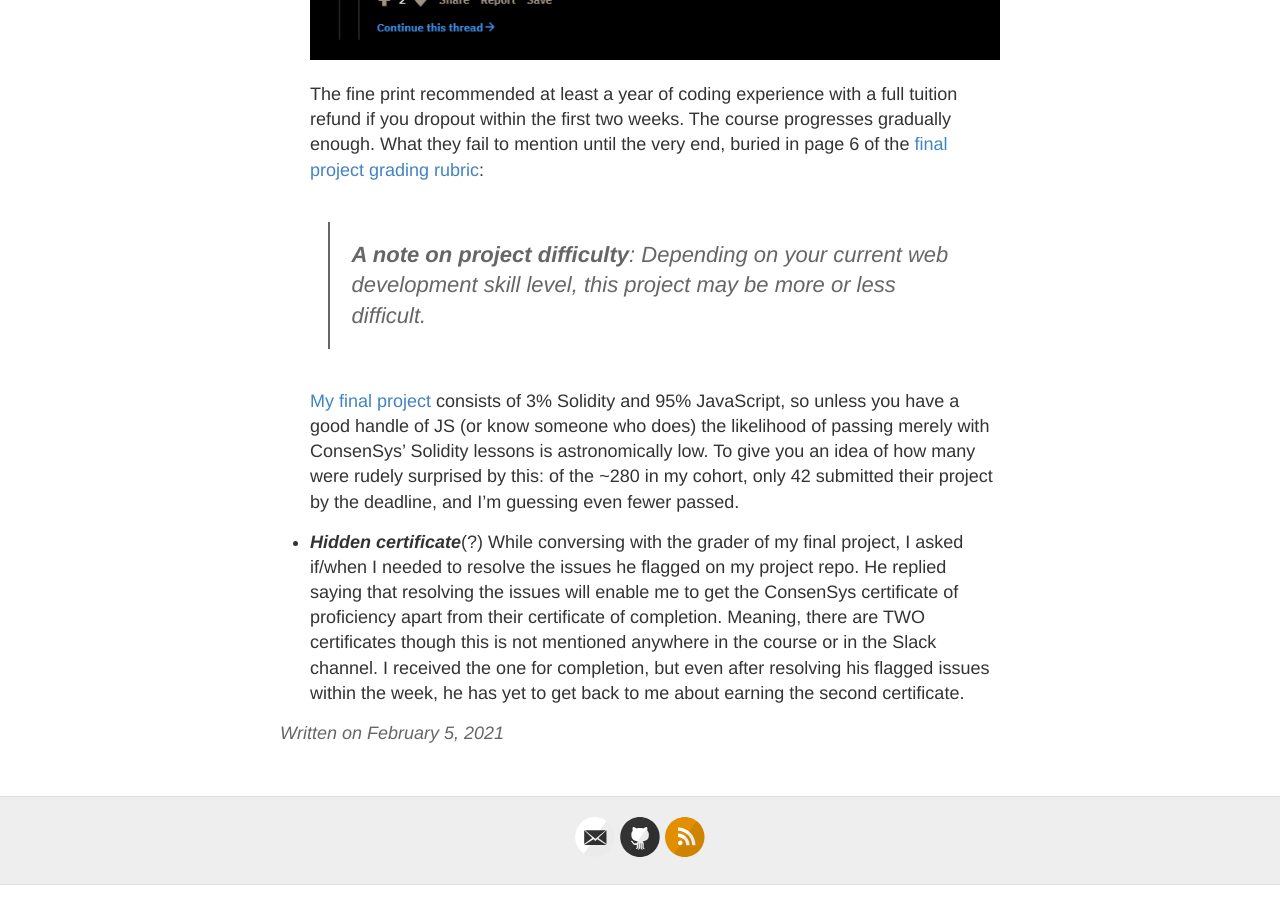
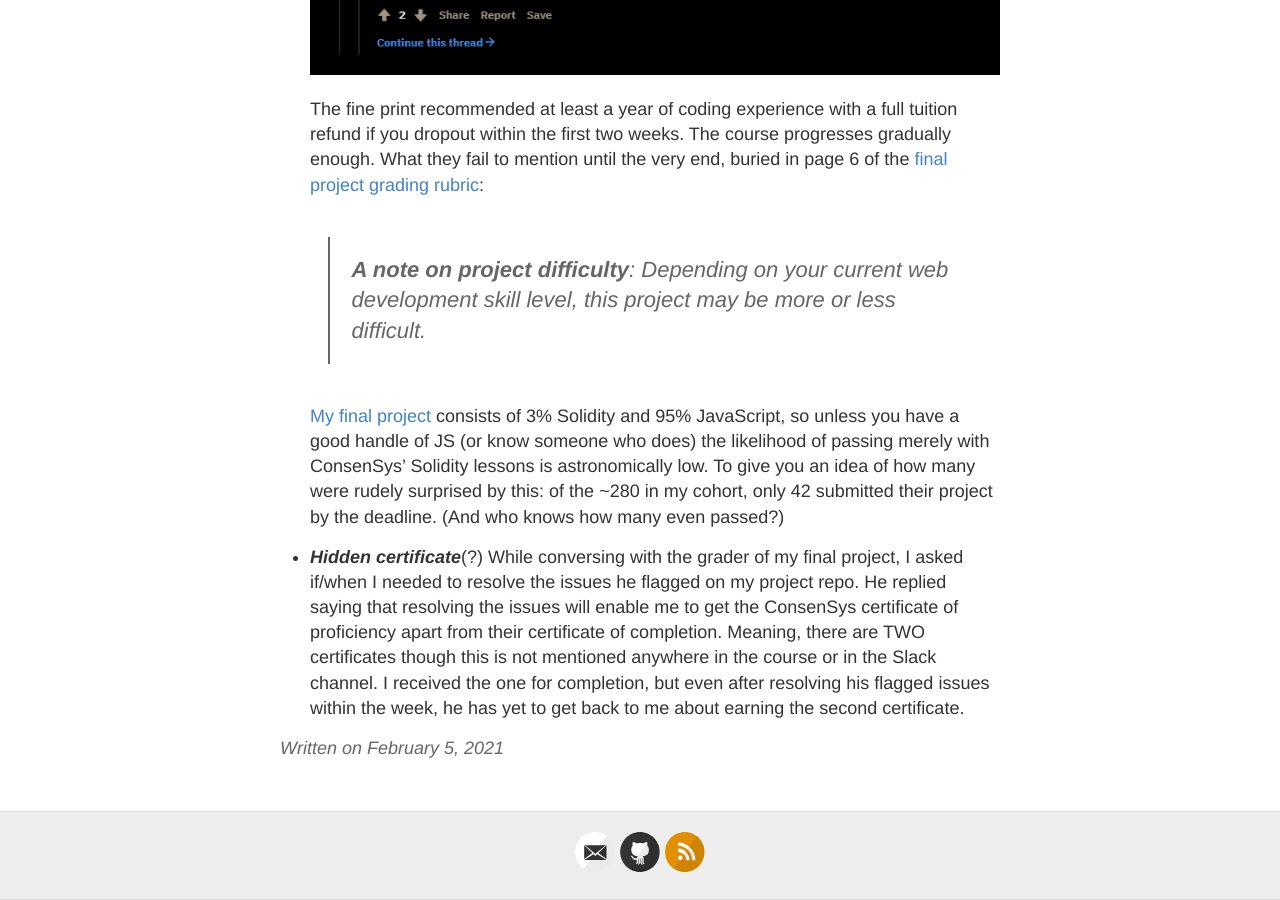
Before and after one commit to poastmil/junsunglee.com, a Jekyll site: the page built from _posts/2021-2-5-ConsenSys-Blockchain-Developer-Bootcamp.md, in a window 1280 px wide and 900 px high, scrolled down 2289 px. Built offline with Jekyll 4.4.1, drawn with Linux system fonts in a browser that asks for light colours; some of the changed text lies outside the part shown.

Commit message:
Update 2021-2-5-ConsenSys-Blockchain-Developer-Bootcamp.md

```diff
--- a/_posts/2021-2-5-ConsenSys-Blockchain-Developer-Bootcamp.md
+++ b/_posts/2021-2-5-ConsenSys-Blockchain-Developer-Bootcamp.md
@@ -8,9 +8,11 @@
 [![Bootcamp logo](../images/ConsenSysBootcamp.jpg "Includes Certification!")](https://consensys.net/academy/bootcamp/)
 
 ### Dear Reader
+
 I graduated in late December from the 2020 ConsenSys Blockchain Developer Online Bootcamp. The course began in early September and concluded with the final project deadline on November 30 albeit generous extensions granted due to Covid. (As of writing, there are projects still being submitted and graded.) However, the route from enrollment to certificate proved treacherous and less than 15% of the class succeeded. As such, I feel obliged to warn those considering joining a future cohort, and I hope the following list will help you count the cost.
 
 ### Pros
+
 - ***Curation***. News and information in the [cryptocosm](https://blog.blockstack.org/george-gilder-predicts-life-after-google/) is incessant, but ConsenSys expertly curates presentations, lessons, articles, and resources into a clear and cogent briefing on the state of blockchain (Ethereum) development. The mentors continued to help us grasp the insider narrative despite the surrounding buzz of Ethereum 2.0 arriving in the middle of our coursework.
 
   Here's the 2020 course sequence:
@@ -41,6 +45,6 @@
   The fine print recommended at least a year of coding experience with a full tuition refund if you dropout within the first two weeks. The course progresses gradually enough. What they fail to mention until the very end, buried in page 6 of the [final project grading rubric](https://docs.google.com/document/d/1fSiejecMogc2h7aJxIl9tfZbHRFXTipftWLevUKAmQ4/edit):
   > **A note on project difficulty**: Depending on your current web development skill level, this project may be more or less difficult.
 
-  [My final project](https://github.com/jun-sung/doge-emporium) consists of 3% Solidity and 95% JavaScript, so unless you have a good handle of JS (or know someone who does) the likelihood of passing merely with ConsenSys' Solidity lessons is astronomically low. To give you an idea of how many were rudely surprised by this: of the ~280 in my cohort, only 42 submitted their project by the deadline, and I'm guessing even fewer passed.
+  [My final project](https://github.com/jun-sung/doge-emporium) consists of 3% Solidity and 95% JavaScript, so unless you have a good handle of JS (or know someone who does) the likelihood of passing merely with ConsenSys' Solidity lessons is astronomically low. To give you an idea of how many were rudely surprised by this: of the ~280 in my cohort, only 42 submitted their project by the deadline. (And who knows how many even passed?)
 
 - ***Hidden certificate***(?) While conversing with the grader of my final project, I asked if/when I needed to resolve the issues he flagged on my project repo. He replied saying that resolving the issues will enable me to get the ConsenSys certificate of proficiency apart from their certificate of completion. Meaning, there are TWO certificates though this is not mentioned anywhere in the course or in the Slack channel. I received the one for completion, but even after resolving his flagged issues within the week, he has yet to get back to me about earning the second certificate.
```
Also changed, not shown: other parts of _posts/2021-2-5-ConsenSys-Blockchain-Developer-Bootcamp.md (+3 -1 lines).
